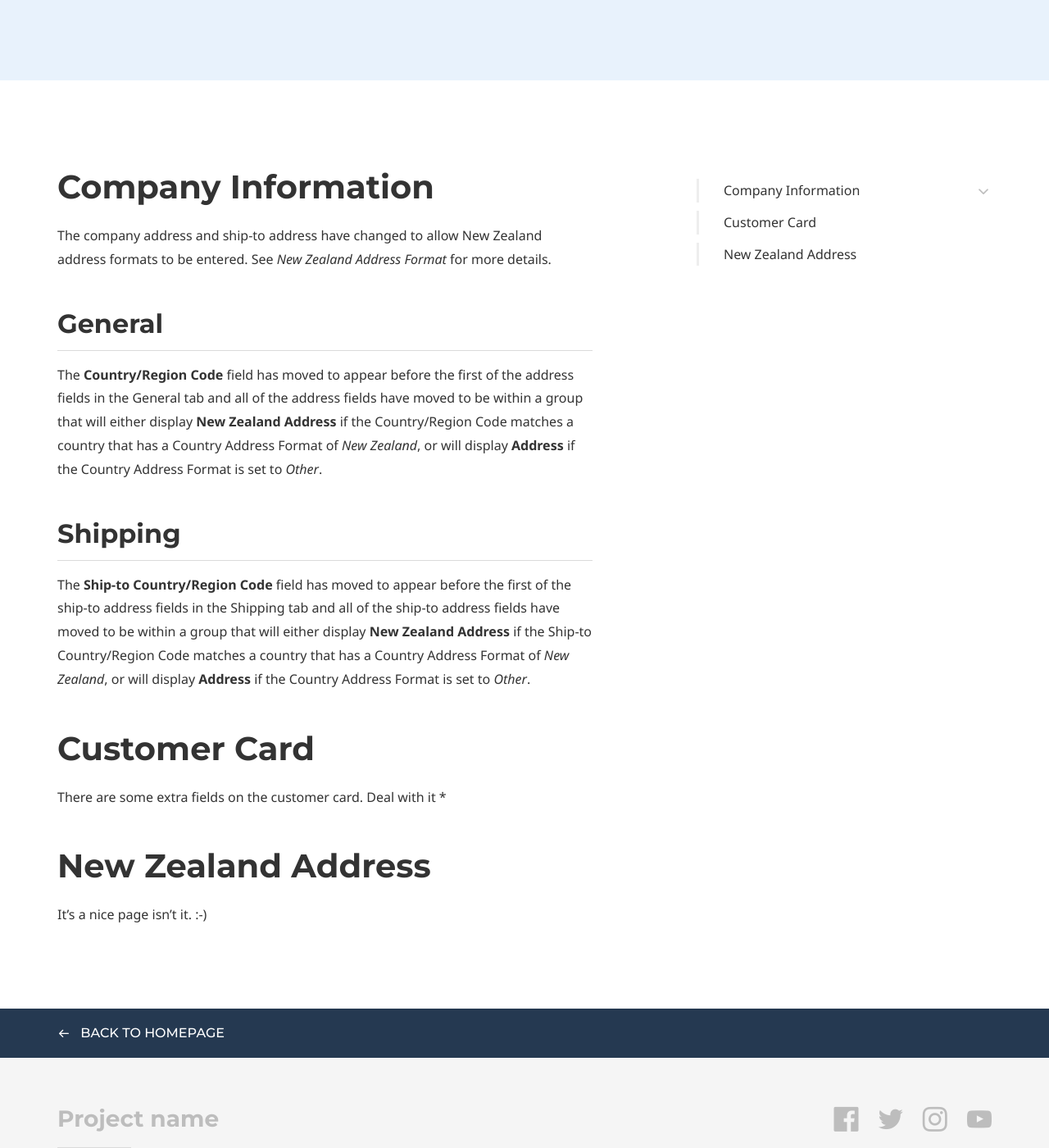
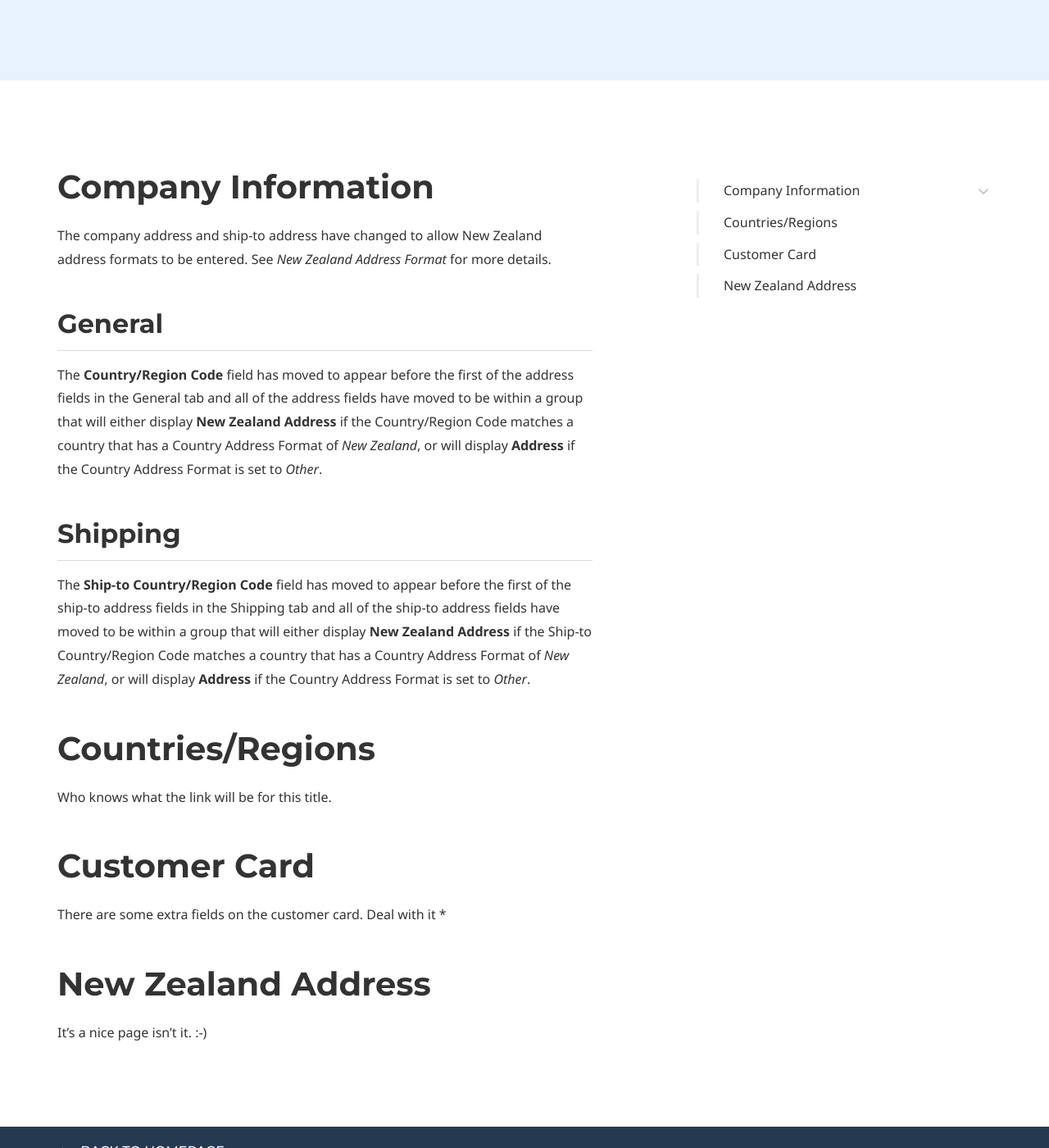
Before and after one commit to BCAppsLimited/StreetAs, a Jekyll site: the page built from ContextSensitiveHelp.md, in a window 1280 px wide and 1400 px high, scrolled down 421 px. Shown: the whole window at 82% size. Built offline with Jekyll 4.4.1, drawn with Linux system fonts in a browser that asks for light colours; some web fonts are replaced.

Commit message:
Forgotten how to build and serve locally :-(

```diff
--- a/ContextSensitiveHelp.md
+++ b/ContextSensitiveHelp.md
@@ -37,6 +37,10 @@ The **Country/Region Code** field has moved to appear before the first of the ad
 
 The **Ship-to Country/Region Code** field has moved to appear before the first of the ship-to address fields in the Shipping tab and all of the ship-to address fields have moved to be within a group that will either display **New Zealand Address** if the Ship-to Country/Region Code matches a country that has a Country Address Format of *New Zealand*, or will display **Address** if the Country Address Format is set to *Other*.
 
+# Countries/Regions
+
+Who knows what the link will be for this title.
+
 # Customer Card
 
 There are some extra fields on the customer card. Deal with it
```
